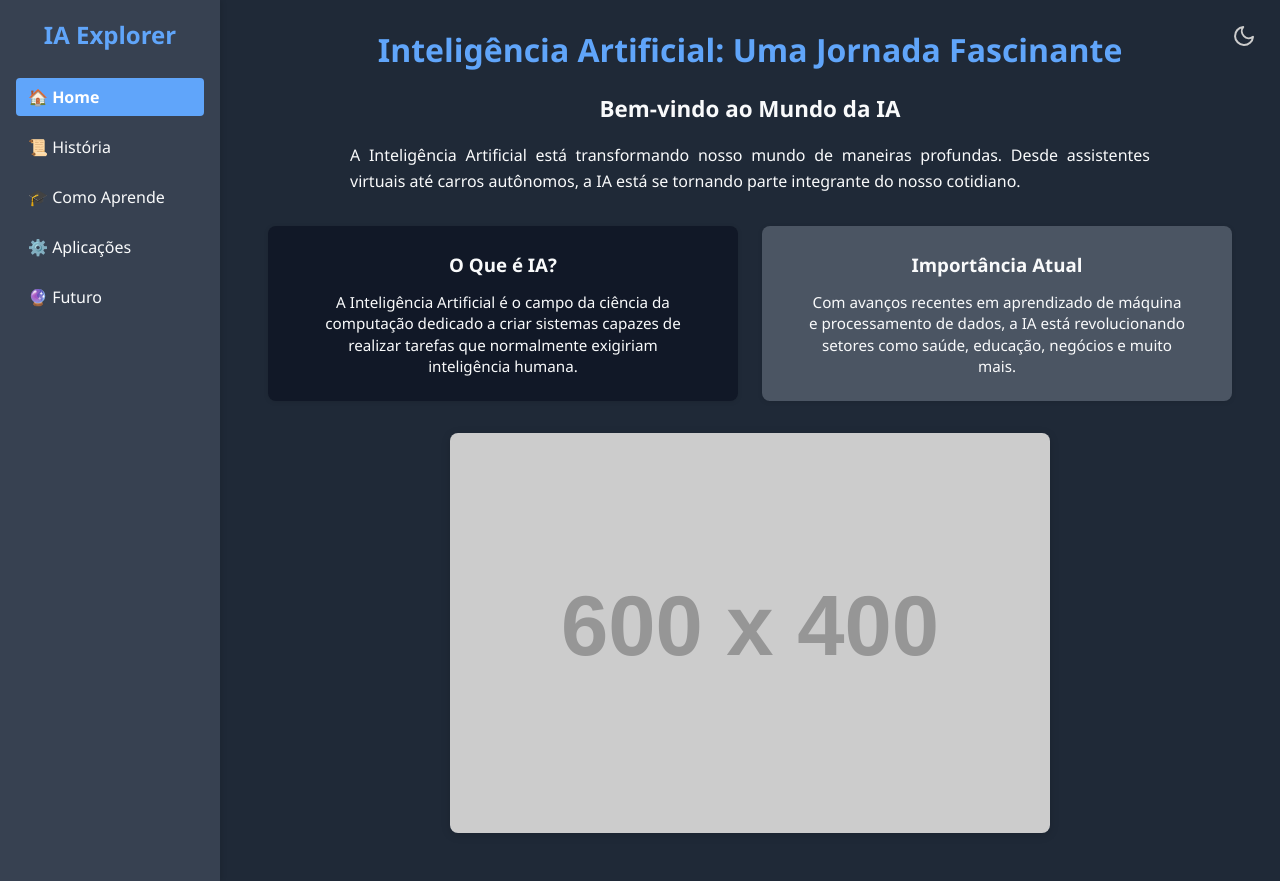
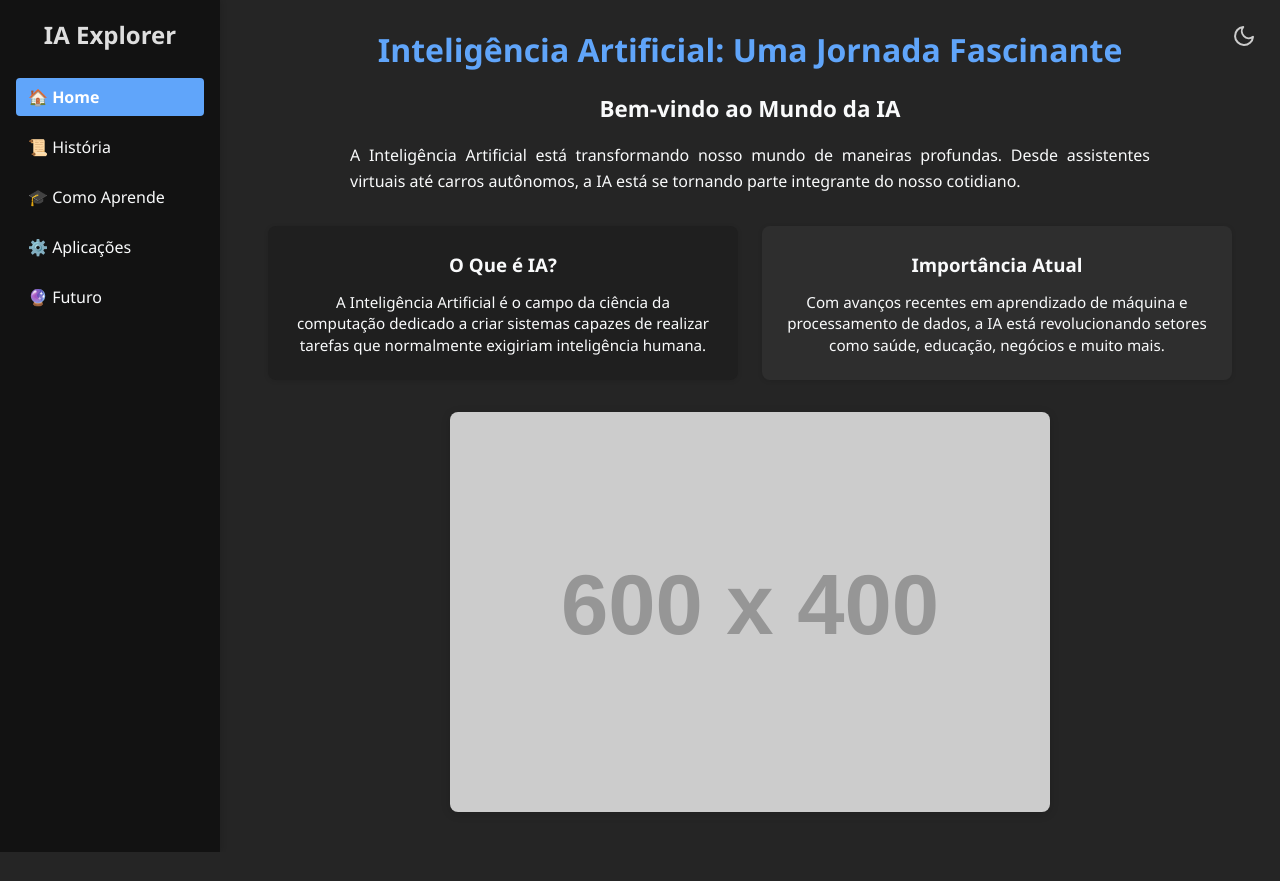
Before and after one commit to arthurmascarelloprestes-png/TRabalho, a plain HTML site: page index.html in a window 1280 px wide. Both pictures are taken after a click on the button "Alternar tema". After the commit the page ends 852 px from the top, so only its background shows below. Drawn offline with Linux system fonts and the light colour scheme; placeholder pictures from the web are drawn by us.

Commit message:
Update styles.css

```diff
--- a/styles.css
+++ b/styles.css
@@ -9,18 +9,22 @@
     --primary-fg: #FFFFFF;
     --icon-color: #888888;
     --transition-time: 0.3s;
+    --sidebar: #E3E3E3;
+    --sidebar-destaque:#3B82F6;
 }
 
 /* --- Tema escuro --- */
 body.dark-mode {
-    --background: #1F2937;
+    --background: #252525;
     --foreground: #F9FAFB;
     --secondary: #374151;
-    --accent: #4B5563;
-    --muted: #111827;
+    --accent: #2e2e2e;
+    --muted: #1f1f1f;
     --primary: #60A5FA;
     --primary-fg: #FFFFFF;
     --icon-color: #CCCCCC;
+    --sidebar: #121212;
+    --sidebar-destaque:#DEDEDE;
 }
 
 /* --- Reset básico --- */
@@ -97,7 +101,7 @@ body.dark-mode .theme-toggle-btn:hover {
 /* --- Sidebar --- */
 .sidebar {
     width: 220px;
-    background-color: var(--secondary);
+    background-color: var(--sidebar);
     padding: 1rem;
     box-shadow: 2px 0 5px rgba(0,0,0,0.1);
     display: flex;
@@ -105,7 +109,7 @@ body.dark-mode .theme-toggle-btn:hover {
 }
 
 .sidebar-header h1 {
-    color: var(--primary);
+    color: var(--sidebar-destaque);
     margin-bottom: 1.5rem;
     font-weight: 700;
     text-align: center; /* Centralizado para melhor visual */
@@ -217,6 +221,7 @@ body.dark-mode .theme-toggle-btn:hover {
     margin: 2rem auto; /* Centraliza o grid inteiro */
     justify-content: center; /* Centraliza os itens no grid horizontalmente */
     justify-items: center; /* Centraliza cada card dentro da célula do grid */
+    align-items: stretch; /* Novos: Faz cards terem altura igual na linha para alinhamento vertical sincronizado */
     max-width: 100%; /* Usa toda a largura disponível do wrapper */
     width: 100%;
 }
@@ -237,7 +242,9 @@ body.dark-mode .theme-toggle-btn:hover {
     width: 100%; /* Força largura total da célula para centralização */
     display: flex;
     flex-direction: column;
+    justify-content: flex-start; /* Novos: Alinha conteúdo no topo para sincronia vertical */
     align-items: center; /* Centraliza conteúdo vertical e horizontal no card */
+    min-height: 140px; /* Novos: Altura mínima para uniformizar cards com textos de tamanhos variados */
 }
 
 .card:hover {
@@ -269,19 +276,22 @@ body.dark-mode .theme-toggle-btn:hover {
     font-size: 0.95rem;
     line-height: 1.4;
     text-align: center; /* Centralizado nos cards para consistência */
-    margin: 0 auto; /* Centraliza o parágrafo dentro do card */
-    max-width: 90%; /* Limita largura para centralização melhor */
+    margin: 0 auto 0 0; /* Ajustado: Remove margem inferior para flex distribuir */
+    width: 100%; /* Novos: Força largura total para centralização uniforme, independentemente do texto */
+    flex-grow: 1; /* Novos: Permite que o parágrafo cresça para preencher espaço disponível */
 }
 
 /* --- Imagens responsivas (centralizadas) --- */
 .content-image {
-    max-width: 100%;
+    max-width: 600px; /* Limita largura máxima para evitar imagens gigantes em desktop */
+    width: 100%; /* Permite adaptação em telas menores */
     height: auto;
     border-radius: 8px;
-    margin: 1.5rem auto; /* Centraliza e adiciona margem superior/inferior */
+    margin: 1rem auto; /* Centraliza e adiciona margem superior/inferior mais equilibrada */
     box-shadow: 0 2px 10px rgba(0,0,0,0.15);
     display: block; /* Garante centralização */
 }
+
 
 /* --- Linha do tempo (centralizada no container) --- */
 .timeline {
@@ -357,16 +367,19 @@ body.dark-mode .theme-toggle-btn:hover {
         gap: 1rem;
         margin: 1rem auto;
         justify-items: center;
+        align-items: stretch; /* Mantém stretch em mobile para consistência */
     }
 
     .grid-cards.small {
         grid-template-columns: 1fr; /* Uma coluna para cards pequenos também */
         justify-items: center;
+        align-items: stretch;
     }
 
     .card {
         width: 90%; /* Em mobile, cards ocupam 90% da largura para centralização melhor */
         margin: 0 auto; /* Centraliza o card no container */
+        min-height: auto; /* Remove min-height em mobile para flexibilidade */
     }
 
     /* Textos em mobile: centralizados para melhor leitura */
@@ -377,6 +390,7 @@ body.dark-mode .theme-toggle-btn:hover {
     .page-content p,
     .card p {
         text-align: center; /* Centraliza parágrafos em mobile */
+        width: 100%;
     }
 
     .timeline {
@@ -397,17 +411,21 @@ body.dark-mode .theme-toggle-btn:hover {
     }
 }
 
-/* Adicional: Para tablets (768px - 1024px), reforça colunas nos grids */
-@media (min-width: 769px) and (max-width: 1024px) {
+/* Adicional: Para tablets e desktop (768px+), reforça colunas nos grids */
+/* Ajuste específico para .small: força 3 colunas para layout 3x2 equilibrado */
+@media (min-width: 769px) {
     .grid-cards {
-        grid-template-columns: repeat(auto-fit, minmax(220px, 1fr)); /* Garante 2-3 colunas em tablets */
+        grid-template-columns: repeat(auto-fit, minmax(220px, 1fr)); /* Garante 2-3 colunas em tablets/desktop */
     }
 
     .grid-cards.small {
-        grid-template-columns: repeat(auto-fit, minmax(160px, 1fr)); /* 3-4 colunas em tablets */
+        grid-template-columns: repeat(3, 1fr); /* Força exatamente 3 colunas para 3 em cima + 3 embaixo */
+        gap: 1rem;
+        max-width: 800px; /* Limita largura para centralização perfeita */
+        margin: 2rem auto;
     }
 
     .content-wrapper {
-        max-width: 900px; /* Limita em tablets para evitar esticamento */
+        max-width: 1000px; /* Limita em tablets/desktop para evitar esticamento */
     }
 }
```
